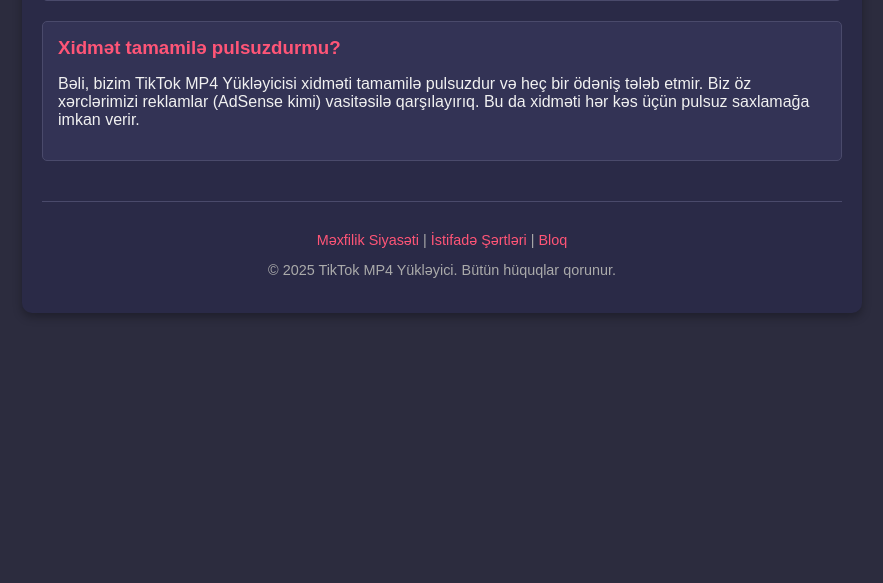
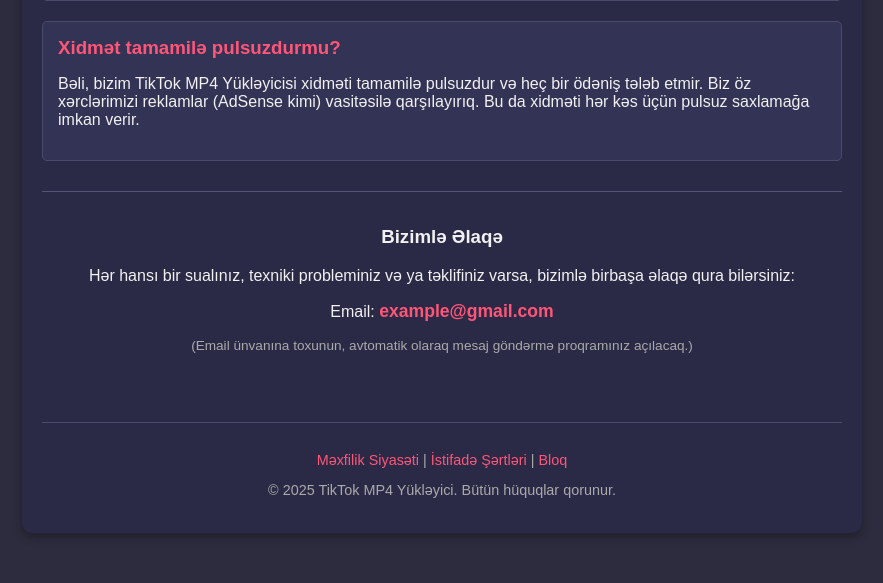
Before and after one commit to Emil-huseynli333/tikvidsave, a Flask app: page / in a window 1280 px wide. Shown: the part 1397-1980 px from the top of the page, without its empty margins (198-1081 px from the left). Before the commit the page ends 1712 px from the top, so only its background shows below. Run offline with Flask 3, Linux system fonts and the light colour scheme.

Commit message:
feat: Əlaqə üçün "mailto" funksionallığı əlavə edildi
index.html: Əsas məzmunun altına yeni "Bizimlə Əlaqə" bloku əlavə edildi.

Kontakt bloku mailto:example@gmail.com?subject=TikTok%20Yükləyici%20Haqqında%20Sual linki ilə təchiz olundu.

Bu, istifadəçinin email ünvanına toxunduqda avtomatik olaraq mesaj göndərmə proqramını açır və əlaqə prosesini sürətləndirir.

```diff
--- a/templates/index.html
+++ b/templates/index.html
@@ -132,6 +132,27 @@
             margin-bottom: 10px;
         }
 
+        /* ƏLAVƏ EDİLMİŞ KONTAKT BLOKU ÜÇÜN STİL */
+        .contact-info {
+            margin-top: 30px;
+            padding: 15px;
+            border-top: 1px solid #555577;
+            text-align: center;
+        }
+
+        .contact-info a {
+            color: #ff5577;
+            text-decoration: none;
+            font-weight: bold;
+            transition: color 0.3s ease;
+        }
+
+        .contact-info a:hover {
+            color: #ffffff;
+            text-decoration: underline;
+        }
+        /* KONTAKT STİLİNİN SONU */
+
         .footer-content {
             text-align: center;
             margin-top: 40px;
@@ -203,11 +224,20 @@
 
     </section>
 
+    <!-- ❗ KONTAKT BLOKU BAŞLANGICI ❗ -->
+    <div class="contact-info">
+        <h3>Bizimlə Əlaqə</h3>
+        <p>Hər hansı bir sualınız, texniki probleminiz və ya təklifiniz varsa, bizimlə birbaşa əlaqə qura bilərsiniz:</p>
+        <p>Email: <a href="mailto:example@gmail.com?subject=TikTok%20Yükləyici%20Haqqında%20Sual" style="font-size: 1.1em;">example@gmail.com</a></p>
+        <p style="font-size: 0.85em; color: #aaaaaa;">(Email ünvanına toxunun, avtomatik olaraq mesaj göndərmə proqramınız açılacaq.)</p>
+    </div>
+    <!-- KONTAKT BLOKU SONU -->
+
     <footer class="footer-content">
         <p>
             <a href="/privacy" style="color: #ff5577; text-decoration: none;">Məxfilik Siyasəti</a> |
             <a href="/terms" style="color: #ff5577; text-decoration: none;">İstifadə Şərtləri</a> |
-            <a href="/blog" style="color: #ff5577; text-decoration: none;">Bloq</a> <!-- ❗ YENİ BLOG LİNKİ ❗ -->
+            <a href="/blog" style="color: #ff5577; text-decoration: none;">Bloq</a>
         </p>
         <p>&copy; 2025 TikTok MP4 Yükləyici. Bütün hüquqlar qorunur.</p>
     </footer>
```
